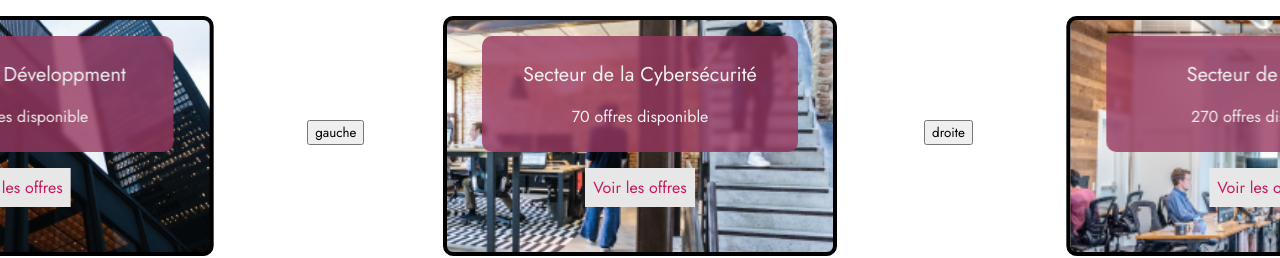
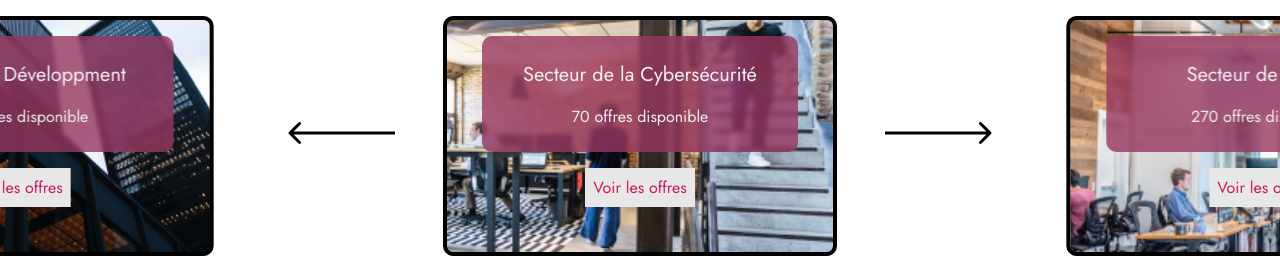
Before and after one commit to ydainna/2022-09-JS-RemoteFR-LesCrewStillants-P3-Externatic, a React (Vite) app in the folder frontend/: page / in a window 1280 px wide. Shown: the top 258 px of the page. Built offline with nearby package versions, Linux system fonts and the light colour scheme.

Commit message:
some minor css improvements to do to arrows, but better do it after merge of everything

```diff
--- a/frontend/src/components/Home/slider/Slider.jsx
+++ b/frontend/src/components/Home/slider/Slider.jsx
@@ -1,5 +1,8 @@
 import { useState } from "react";
 import featuredData from "@services/featuredData";
+
+import arrow1 from "@assets/icons/Arrow1.svg";
+import arrow2 from "@assets/icons/Arrow2.svg";
 
 import "./Slider.scss";
 
@@ -41,14 +44,14 @@ export default function Slider() {
         className="sliderNavigationLeft"
         onClick={() => handleLeftArrowSlider()}
       >
-        gauche
+        <img src={arrow1} alt="Left Arrow Button" />
       </button>
       <button
         type="button"
         className="sliderNavigationRight"
         onClick={() => handleRightArrowSlider()}
       >
-        droite
+        <img src={arrow2} alt="Right Arrow Button" />
       </button>
     </section>
   );
--- a/frontend/src/components/Home/slider/Slider.scss
+++ b/frontend/src/components/Home/slider/Slider.scss
@@ -63,25 +63,34 @@
   .sliderNavigationRight {
     position: absolute;
     top: 20%;
+    border: none;
+    background-color: transparent;
 
     @media screen and (min-width: 720px) {
       top: 15%;
     }
+
+    img {
+      width: 50%;
+      @media screen and (min-width: 720px) {
+        width: 100%;
+      }
+    }
   }
 
   .sliderNavigationLeft {
-    left: 10px;
+    left: -20px;
 
     @media screen and (min-width: 720px) {
-      left: 24%;
+      left: 22%;
     }
   }
 
   .sliderNavigationRight {
-    right: 13px;
+    right: -20px;
 
     @media screen and (min-width: 720px) {
-      right: 24%;
+      right: 22%;
     }
   }
 
```
Also changed, not shown: frontend/src/assets/icons/Arrow1.svg (added), frontend/src/assets/icons/Arrow2.svg (added).
